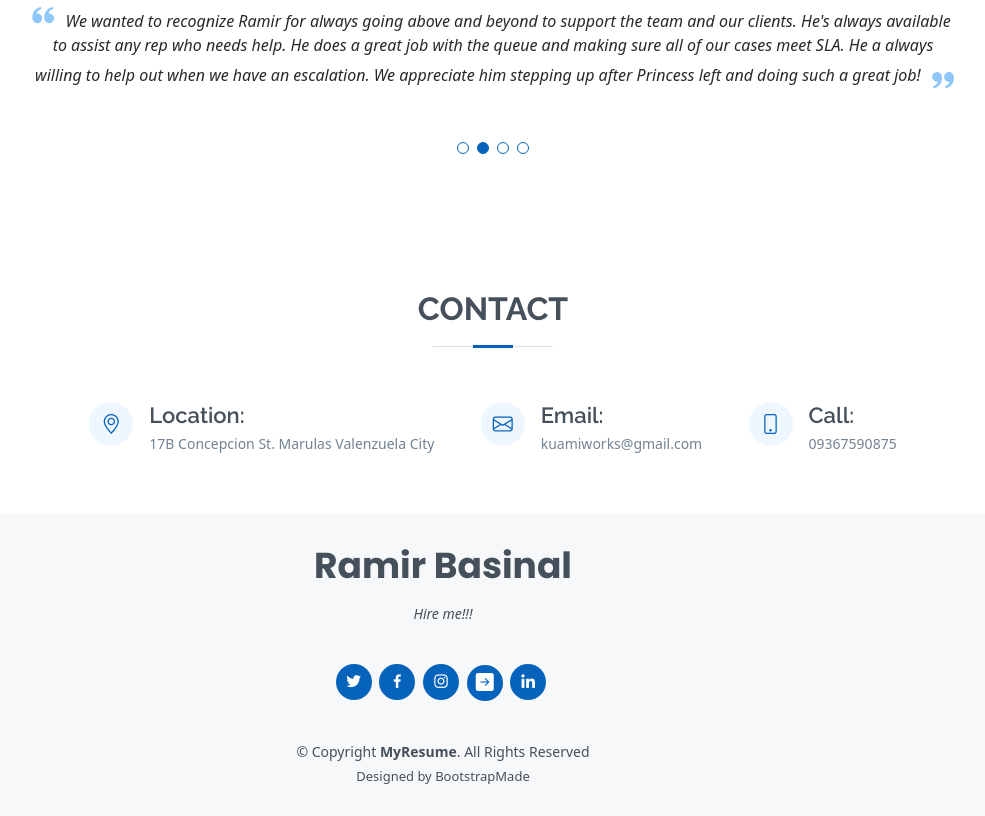
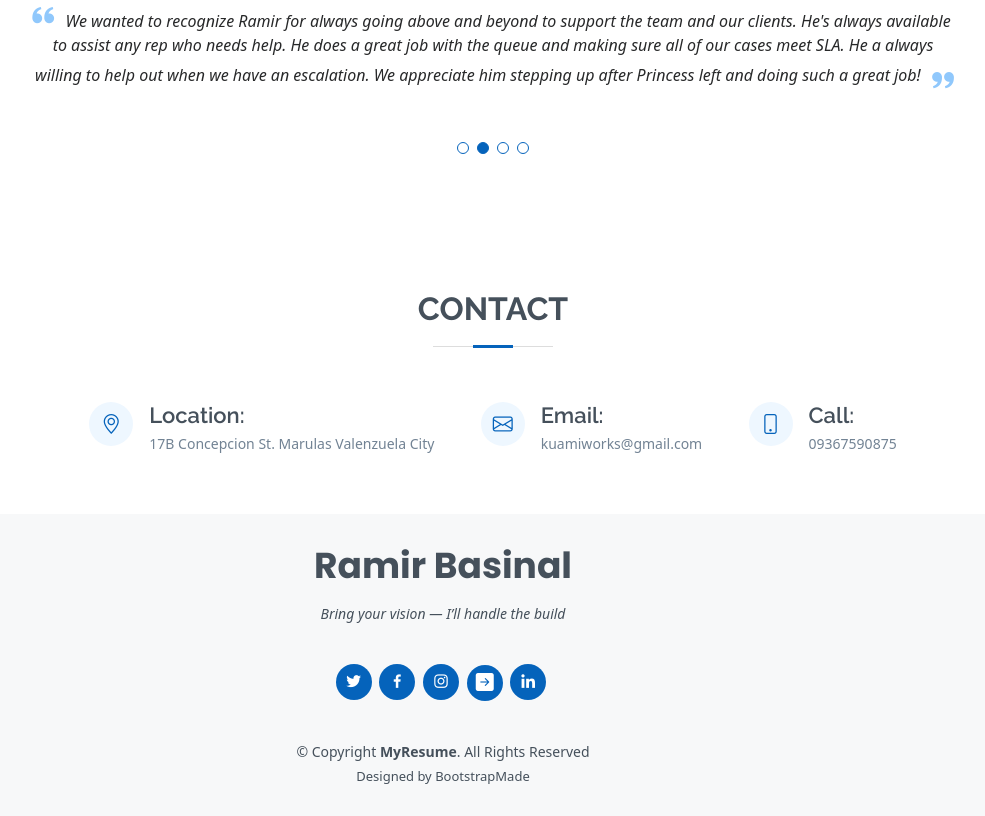
Before and after one commit to kuami2024/online-resume, a plain HTML site: page index.html in a window 1280 px wide. Shown: the part 6838-7654 px from the top of the page, without its empty margins (197-1182 px from the left). Drawn offline with nearby package versions, Linux system fonts and the light colour scheme.

Commit message:
Update index.html

```diff
--- a/index.html
+++ b/index.html
@@ -867,7 +867,7 @@
   <footer id="footer">
     <div class="container">
       <h3>Ramir Basinal</h3>
-      <p>Hire me!!!</p>
+      <p>Bring your vision — I’ll handle the build</p>
       <div class="social-links">
         <a href="https://x.com/Kuamiworks" class="twitter"><i class="bx bxl-twitter"></i></a>
         <a href="https://www.facebook.com/kuami081415" class="facebook"><i class="bx bxl-facebook"></i></a>
```
